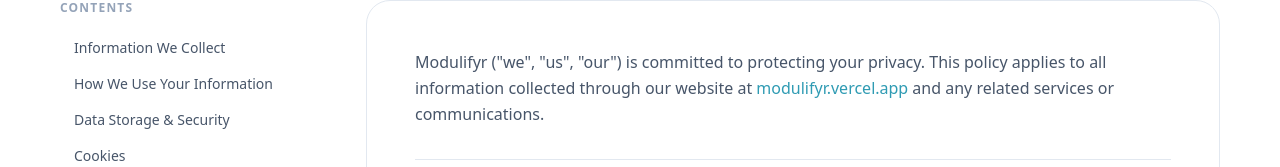
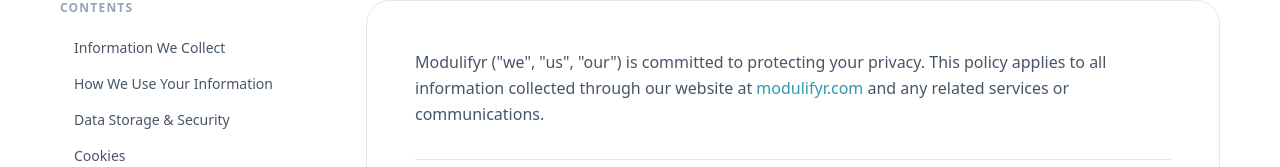
Before and after one commit to modulifyr-lab/modulifyr-website, a Next.js app: page /privacy in a window 1280 px wide. Shown: the part 477-644 px from the top of the page. Built offline with nearby package versions, Linux system fonts and the light colour scheme.

Commit message:
Update page.tsx

```diff
--- a/src/app/privacy/page.tsx
+++ b/src/app/privacy/page.tsx
@@ -77,7 +77,7 @@ const sections = [
         title: "9. Contact",
         body: [
             { heading: "Email", text: "contact@modulifyr.com" },
-            { heading: "Address", text: "Modulifyr Engineering Center, Kathmandu, Nepal" },
+            { heading: "Address", text: "Modulifyr Engineering, Birtamode, Jhapa, Province No. 1, Nepal" },
             { heading: "Response Time", text: "Within 5 business days." },
         ]
     }
@@ -120,7 +120,7 @@ export default function PrivacyPage() {
                         <div className="lg:col-span-3">
                             <div className="bg-white border border-border-base rounded-3xl p-8 md:p-12">
                                 <p className="text-text-secondary leading-relaxed mb-10 pb-8 border-b border-border-base">
-                                    Modulifyr ("we", "us", "our") is committed to protecting your privacy. This policy applies to all information collected through our website at <span className="text-brand-teal font-medium">modulifyr.vercel.app</span> and any related services or communications.
+                                    Modulifyr ("we", "us", "our") is committed to protecting your privacy. This policy applies to all information collected through our website at <span className="text-brand-teal font-medium">modulifyr.com</span> and any related services or communications.
                                 </p>
 
                                 <div className="space-y-10">
```
